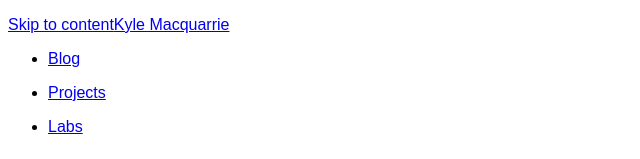
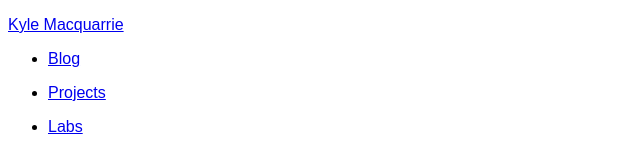
Before and after one commit to velvetkevorkian/website-2021, a Next.js app: page /blog/page/2 in a window 1280 px wide. Shown: the top 159 px of the page, without its empty margins (0-640 px from the left). Built offline with nearby package versions, Linux system fonts and the light colour scheme.

Commit message:
Extract skip link to component

```diff
--- a/assets/css/app.css
+++ b/assets/css/app.css
@@ -5,6 +5,10 @@
     url('assets/fonts/goldman-regular-webfont.woff') format('woff');
   font-weight: normal;
   font-style: normal;
+}
+
+:root {
+  --bg-color: white;
 }
 
 * {
--- a/components/Header.tsx
+++ b/components/Header.tsx
@@ -1,9 +1,10 @@
 import Link from 'next/link'
+import SkipLink from 'components/SkipLink'
 
 export default function Header(): JSX.Element {
   return (
     <header>
-      <a href="#content">Skip to content</a>
+      <SkipLink />
       <Link href="/">
         <a>Kyle Macquarrie</a>
       </Link>
--- /dev/null
+++ b/components/SkipLink/index.tsx
@@ -0,0 +1,17 @@
+import styles from './style.module.css'
+
+type Props = {
+  targetId?: string,
+  children?: React.ReactNode,
+}
+
+export default function SkipLink({ targetId = '#content', children = 'Skip to content' }: Props): JSX.Element {
+  return (
+    <a
+      className={styles['skip-link']}
+      href={targetId}
+    >
+      {children}
+    </a>
+  )
+}
--- /dev/null
+++ b/components/SkipLink/style.module.css
@@ -0,0 +1,10 @@
+.skip-link {
+  background-color: var(--bg-color);
+  clip-path: inset(50%);
+  padding: 0.5em;
+  position: absolute;
+}
+
+.skip-link:focus, .skip-link:active {
+  clip-path: none;
+}
```
